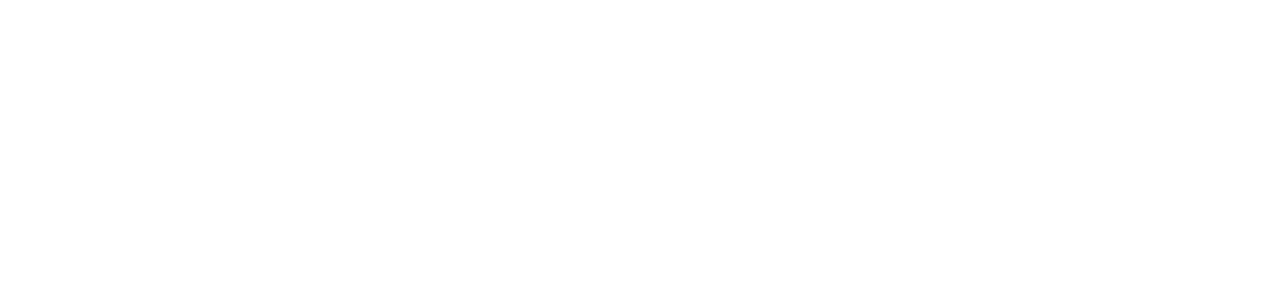
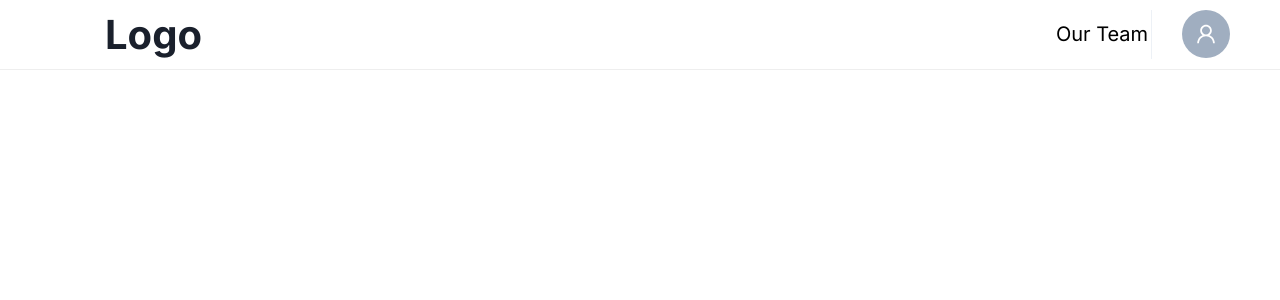
Before and after one commit to Sparsh47/SIH, a React (Create React App) app: page /courses in a window 1280 px wide. Shown: the top 300 px of the page. Built offline with nearby package versions, Linux system fonts and the light colour scheme.

Commit message:
Started View Course Section

```diff
--- a/package.json
+++ b/package.json
@@ -23,8 +23,8 @@
     "mongoose": "^7.5.1",
     "react": "^18.2.0",
     "react-dom": "^18.2.0",
+    "react-icons": "^4.11.0",
     "react-router-dom": "^5.3.4",
-    "react-icons": "^4.11.0",
     "react-scripts": "5.0.1",
     "web-vitals": "^2.1.4"
   },
--- a/src/App.js
+++ b/src/App.js
@@ -1,12 +1,14 @@
 import { Route } from "react-router-dom/cjs/react-router-dom.min";
 import LandingPage from "./components/LandingPage";
 import HomePage from "./components/HomePage";
+import ViewCourse from "./components/ViewCourse/ViewCourse";
 
 function App() {
   return (
     <div style={{ backgroundColor: "primaryColor" }} w="100%" className="hi">
       <Route exact path="/" component={HomePage}></Route>
       <Route exact path="/landing" component={LandingPage}></Route>
+      <Route exact path="/courses" component={ViewCourse}></Route>
     </div>
   );
 }
--- a/src/components/Courses/CourseCard.jsx
+++ b/src/components/Courses/CourseCard.jsx
@@ -6,8 +6,11 @@
   CardBody,
   Stack,
   Button,
-  HStack,
+  ButtonGroup,
+  Link as ChakraLink,
+  LinkProps,
 } from "@chakra-ui/react";
+import { Link as ReactRouterLink } from "react-router-dom";
 
 function CourseCard(props) {
   return (
@@ -25,7 +28,7 @@
           <Text fontSize="18px" textAlign="justify" color="secondaryTextColor">
             {props.desc}
           </Text>
-          <HStack minH="fit-content">
+          <ButtonGroup minH="fit-content">
             <Button
               variant="ghost"
               color="ctaColor"
@@ -33,7 +36,13 @@
               w="sm"
               h="50px"
             >
-              View Course
+              <ChakraLink
+                as={ReactRouterLink}
+                to="/courses"
+                style={{ textDecoration: "none" }}
+              >
+                View Course
+              </ChakraLink>
             </Button>
             <Button
               variant="solid"
@@ -45,7 +54,7 @@
             >
               Personalize
             </Button>
-          </HStack>
+          </ButtonGroup>
         </Stack>
       </CardBody>
     </Card>
--- /dev/null
+++ b/src/components/ViewCourse/ViewCourse.jsx
@@ -0,0 +1,12 @@
+import React from "react";
+import Navbar from "../Navbar/Navbar";
+
+function ViewCourse() {
+  return (
+    <div>
+      <Navbar />
+    </div>
+  );
+}
+
+export default ViewCourse;
```
